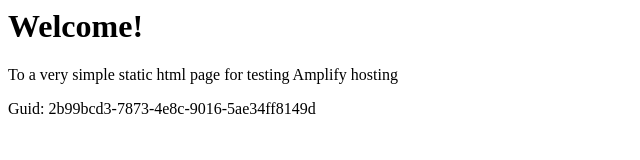
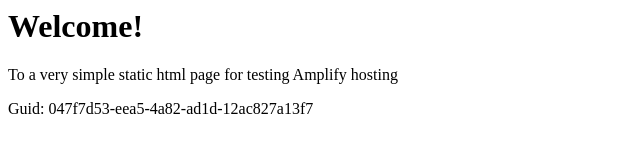
Before and after one commit to aws-aemilia-nrt/Github-PR-Commit-Integration-Test-DoNotTouch-GitHubWebhookPushCanaryTest-v1-preprod-ap-northeast-1, a website: page src/index.html in a window 1280 px wide. Shown: the full height of the page, 0-640 px from the left. Drawn offline with Linux system fonts and the light colour scheme.

Commit message:
commit from integ tests

```diff
--- a/src/index.html
+++ b/src/index.html
@@ -12,6 +12,6 @@
 <body>
     <h1>Welcome!</h1>
     <p>To a very simple static html page for testing Amplify hosting</p>
-    <p>Guid: 2b99bcd3-7873-4e8c-9016-5ae34ff8149d</p></body>
+    <p>Guid: 047f7d53-eea5-4a82-ad1d-12ac827a13f7</p></body>
 
 </html>
```
